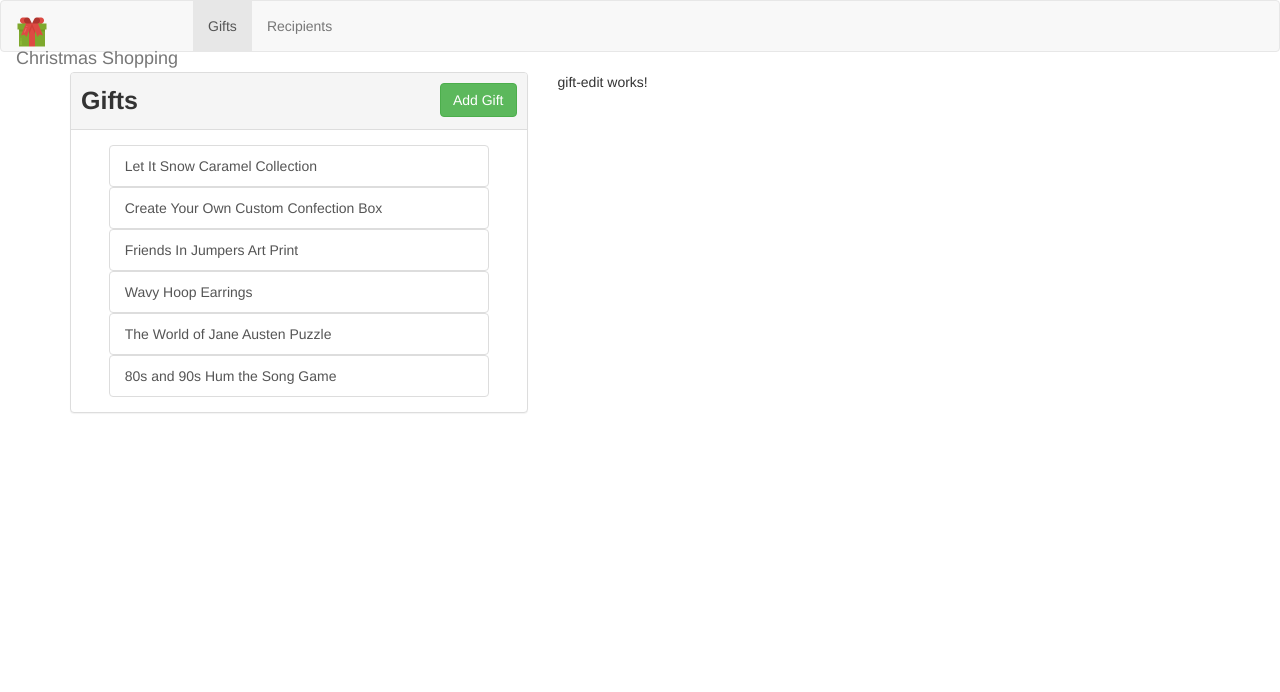
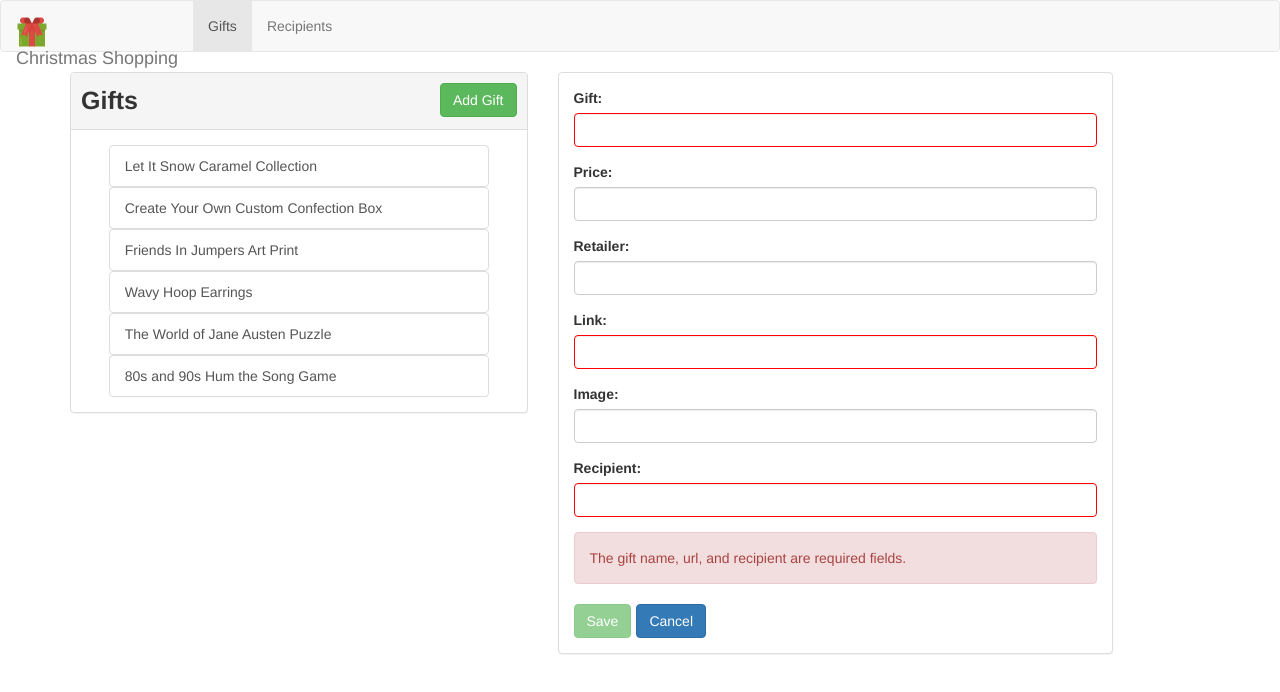
Before and after one commit to ellenhc/https---github.com-ellenhc-WDD430FinalProject, an Angular app: page /gifts/new in a window 1280 px wide. Shown: the top 692 px of the page. Built offline with nearby package versions, Linux system fonts and the light colour scheme.

Commit message:
worked through W8 (except groups)

```diff
--- a/src/app/gifts/gift-edit/gift-edit.component.css
+++ b/src/app/gifts/gift-edit/gift-edit.component.css
@@ -0,0 +1,3 @@
+input.ng-invalid {
+    border: 1px solid red;
+}
--- a/src/app/gifts/gift-edit/gift-edit.component.html
+++ b/src/app/gifts/gift-edit/gift-edit.component.html
@@ -1 +1,59 @@
-<p>gift-edit works!</p>
+<div class="panel panel-default">
+    <div class="panel-body">
+
+        <form id="gift-edit" (ngSubmit)="onSubmit(f)" #f="ngForm">
+            <div class="row">
+                <div class="col-sm-12 form-group">
+                    <label for="name">Gift:</label>
+                    <input type="text" id="name" class="form-control" size="120" max="120" [ngModel]="gift?.name" name="name" required #name="ngModel">
+                </div>
+            </div>
+
+            <div class="row">
+                <div class="col-sm-12 form-group">
+                    <label for="price">Price:</label>
+                    <input type="text" id="price" class="form-control" size="120" max="255" [ngModel]="gift?.price" name="price">
+                </div>
+            </div>
+
+            <div class="row">
+                <div class="col-sm-12 form-group">
+                    <label for="retailer">Retailer:</label>
+                    <input type="text" id="retailer" class="form-control" size="150" max="255" [ngModel]="gift?.retailer" name="retailer">
+                </div>
+            </div>
+
+            <div class="row">
+                <div class="col-sm-12 form-group">
+                    <label for="url">Link:</label>
+                    <input type="text" id="url" class="form-control" size="150" max="255" [ngModel]="gift?.url" name="url" required #url="ngModel">
+                </div>
+            </div>
+
+            <div class="row">
+                <div class="col-sm-12 form-group">
+                    <label for="imageUrl">Image:</label>
+                    <input type="text" id="imageUrl" class="form-control" size="150" max="255" [ngModel]="gift?.imageUrl" name="imageUrl">
+                </div>
+            </div>
+
+            <div class="row">
+                <div class="col-sm-12 form-group">
+                    <label for="recipient">Recipient:</label>
+                    <input type="text" id="recipient" class="form-control" size="150" max="255" [ngModel]="gift?.recipient" name="recipient" required #recipient="ngModel">
+                </div>
+            </div>
+
+            <div *ngIf="(!name.valid) || (!url.valid) || (!recipient.valid)" class="alert alert-danger">The gift name, url, and recipient are required fields.</div>
+
+            <div class="row">
+                <div class="col-xs-12 btn-toolbar">
+                    <button class="btn btn-success" type="submit" [disabled]="!f.valid">Save</button>
+                    <button class="btn btn-primary" type="button" (click)="onCancel()">Cancel</button>
+                </div>
+            </div>
+
+        </form>
+
+    </div>
+</div>
--- a/src/app/gifts/gift-edit/gift-edit.component.ts
+++ b/src/app/gifts/gift-edit/gift-edit.component.ts
@@ -1,4 +1,8 @@
 import { Component, OnInit } from '@angular/core';
+import { NgForm } from '@angular/forms';
+import { ActivatedRoute, Params, Router } from '@angular/router';
+import { Gift } from '../gift.model';
+import { GiftService } from '../gift.service';
 
 @Component({
   selector: 'app-gift-edit',
@@ -6,10 +10,44 @@ import { Component, OnInit } from '@angular/core';
   styleUrls: ['./gift-edit.component.css']
 })
 export class GiftEditComponent implements OnInit {
+  originalGift: Gift;
+  gift: Gift;
+  editMode: Boolean = false;
 
-  constructor() { }
+  constructor(private giftService: GiftService, private router: Router, private route: ActivatedRoute) { }
 
-  ngOnInit(): void {
+  ngOnInit() {
+    this.route.params.subscribe(
+      (params: Params) => {
+        const id = params['id'];
+        if (!params.id) {
+          this.editMode = false;
+          return;
+        }
+        this.originalGift = this.giftService.getGift(id);
+
+        if (!this.originalGift) {
+          return;
+        }
+        this.editMode = true;
+        this.gift = JSON.parse(JSON.stringify(this.originalGift));
+      }
+    )
   }
 
+  onCancel() {
+    this.router.navigateByUrl('/gifts');
+  }
+
+  onSubmit(f: NgForm) {
+    const value = f.value;
+    const newGift = new Gift(value.id, value.name, value.price, value.retailer, value.url, value.imageUrl, value.recipient);
+    if (this.editMode) {
+      this.giftService.updateGift(this.originalGift, newGift);
+    }
+    else {
+      this.giftService.addGift(newGift);
+    }
+    this.router.navigateByUrl('/gifts');
+  }
 }
--- a/src/app/gifts/gift.model.ts
+++ b/src/app/gifts/gift.model.ts
@@ -4,16 +4,16 @@ export class Gift {
     public price: string;
     public retailer: string;
     public url: string;
+    public imageUrl: string;
     public recipient: string;
-    public imageUrl: string;
 
-    constructor(id: string, name: string, price: string, retailer: string, url: string, recipient: string, imageUrl: string){
+    constructor(id: string, name: string, price: string, retailer: string, url: string, imageUrl: string, recipient: string){
         this.id = id;
         this.name = name;
         this.price = price;
         this.retailer = retailer;
         this.url = url;
+        this.imageUrl = imageUrl;
         this.recipient = recipient;
-        this.imageUrl = imageUrl;
     }
 }
--- a/src/app/gifts/gift.service.ts
+++ b/src/app/gifts/gift.service.ts
@@ -70,7 +70,7 @@ export class GiftService {
     this.giftListChangedEvent.next(this.gifts.slice());
   }
 
-  updatedGift(originalGift: Gift, newGift: Gift) {
+  updateGift(originalGift: Gift, newGift: Gift) {
     if (!originalGift || !newGift) {
       return;
     }
--- a/src/app/recipients/MOCKRECIPIENTS.TS
+++ b/src/app/recipients/MOCKRECIPIENTS.TS
@@ -5,14 +5,14 @@ export const MOCKRECIPIENTS: Recipient[] = [
         id: '1',
         name: 'Greg',
         address: '16432 57th Ave SE',
-        email: 'chrisacarlson@comcast.net',
+        email: 'gregfcarlson@gmail.com',
         imageUrl: '../../assets/images/greg.jpg'
     },
     {
         id: '2',
         name: 'Chris',
         address: '16432 57th Ave SE',
-        email: 'gregfcarlson@gmail.com',
+        email: 'chrisacarlson@comcast.net',
         imageUrl: '../../assets/images/chris.jpg'
     },
     {
--- a/src/app/recipients/recipient-edit/recipient-edit.component.css
+++ b/src/app/recipients/recipient-edit/recipient-edit.component.css
@@ -0,0 +1,3 @@
+input.ng-invalid {
+    border: 1px solid red;
+}
--- a/src/app/recipients/recipient-edit/recipient-edit.component.html
+++ b/src/app/recipients/recipient-edit/recipient-edit.component.html
@@ -1 +1,51 @@
-<p>recipient-edit works!</p>
+<div class="panel panel-default">
+    <div class="panel-body">
+        <form id="recipeint-edit" #f="ngForm" (ngSubmit)="onSubmit(f)">
+            <div class="row">
+                <div class="col-sm-12 form-group">
+                    <label for="name">Name:</label>
+                    <input type="text" id="name" class="form-control required" size="120" max="120" name="name"
+                        [ngModel]="recipient?.name" #name="ngModel" required>
+                </div>
+            </div>
+
+            <div class="row">
+                <div class="col-sm-12 form-group">
+                    <label for="address">Address:</label>
+                    <input type="text" id="address" class="form-control required" size="150" max="255" name="address"
+                        [ngModel]="recipient?.address" #address="ngModel" required>
+                </div>
+            </div>
+
+            <div class="row">
+                <div class="col-sm-12 form-group">
+                    <label for="email">Email:</label>
+                    <input type="text" id="email" class="form-control required" size="120" max="255" name="email"
+                        [ngModel]="recipient?.email" #email="ngModel"
+                        pattern="[a-z0-9._%+-]+@[a-z0-9.-]+\.[a-z]{2,3}$">
+                </div>
+            </div>
+
+            <div *ngIf="!email.valid && email.touched" class="alert alert-danger">Enter a valid email address</div>
+
+            <div class="row">
+                <div class="col-sm-12 form-group">
+                    <label for="imageUrl">Image:</label>
+                    <input type="text" id="imageUrl" class="form-control" size="150" max="255" name="imageUrl"
+                        [ngModel]="recipient?.imageUrl" #imageUrl="ngModel">
+                </div>
+            </div>
+
+            <div *ngIf="(!name.valid && !name.touched) || (!address.valid && !address.touched)" class="alert alert-danger">
+                The name and address fields are required.</div>
+
+            <div class="row">
+                <div class="col-xs-12 btn-toolbar">
+                    <button class="btn btn-success" type="submit" [disabled]="!f.valid">Save</button>
+                    <button class="btn btn-primary" type="button" (click)="onCancel()">Cancel</button>
+                </div>
+            </div>
+
+        </form>
+    </div>
+</div>
--- a/src/app/recipients/recipient-edit/recipient-edit.component.ts
+++ b/src/app/recipients/recipient-edit/recipient-edit.component.ts
@@ -1,4 +1,8 @@
 import { Component, OnInit } from '@angular/core';
+import { NgForm } from '@angular/forms';
+import { ActivatedRoute, Params, Router } from '@angular/router';
+import { Recipient } from '../recipient.model';
+import { RecipientService } from '../recipient.service';
 
 @Component({
   selector: 'app-recipient-edit',
@@ -6,10 +10,46 @@ import { Component, OnInit } from '@angular/core';
   styleUrls: ['./recipient-edit.component.css']
 })
 export class RecipientEditComponent implements OnInit {
+  originalRecipient: Recipient;
+  recipient: Recipient;
+  editMode: Boolean = false;
 
-  constructor() { }
+  constructor(private recipientService: RecipientService,
+    private router: Router,
+    private route: ActivatedRoute) { }
 
-  ngOnInit(): void {
+  ngOnInit() {
+    this.route.params
+      .subscribe(
+        (params: Params) => {
+          const id = params['id'];
+          if (!params.id) {
+            this.editMode = false;
+            return;
+          }
+          this.originalRecipient = this.recipientService.getRecipient(id);
+
+          if (!this.originalRecipient) {
+            return;
+          }
+          this.editMode = true;
+          this.recipient = JSON.parse(JSON.stringify(this.originalRecipient));
+        });
   }
 
+  onCancel() {
+    this.router.navigateByUrl('/recipients');
+  }
+
+  onSubmit(f: NgForm) {
+    const value = f.value;
+    const newRecipient = new Recipient(value.id, value.name, value.address, value.email, value.imageUrl);
+    if (this.editMode) {
+      this.recipientService.updateRecipient(this.originalRecipient, newRecipient);
+    }
+    else {
+      this.recipientService.addRecipient(newRecipient);
+    }
+    this.router.navigateByUrl('/recipients');
+  }
 }
```
Also changed, not shown: src/assets/images/carlsone.jpg (added).
